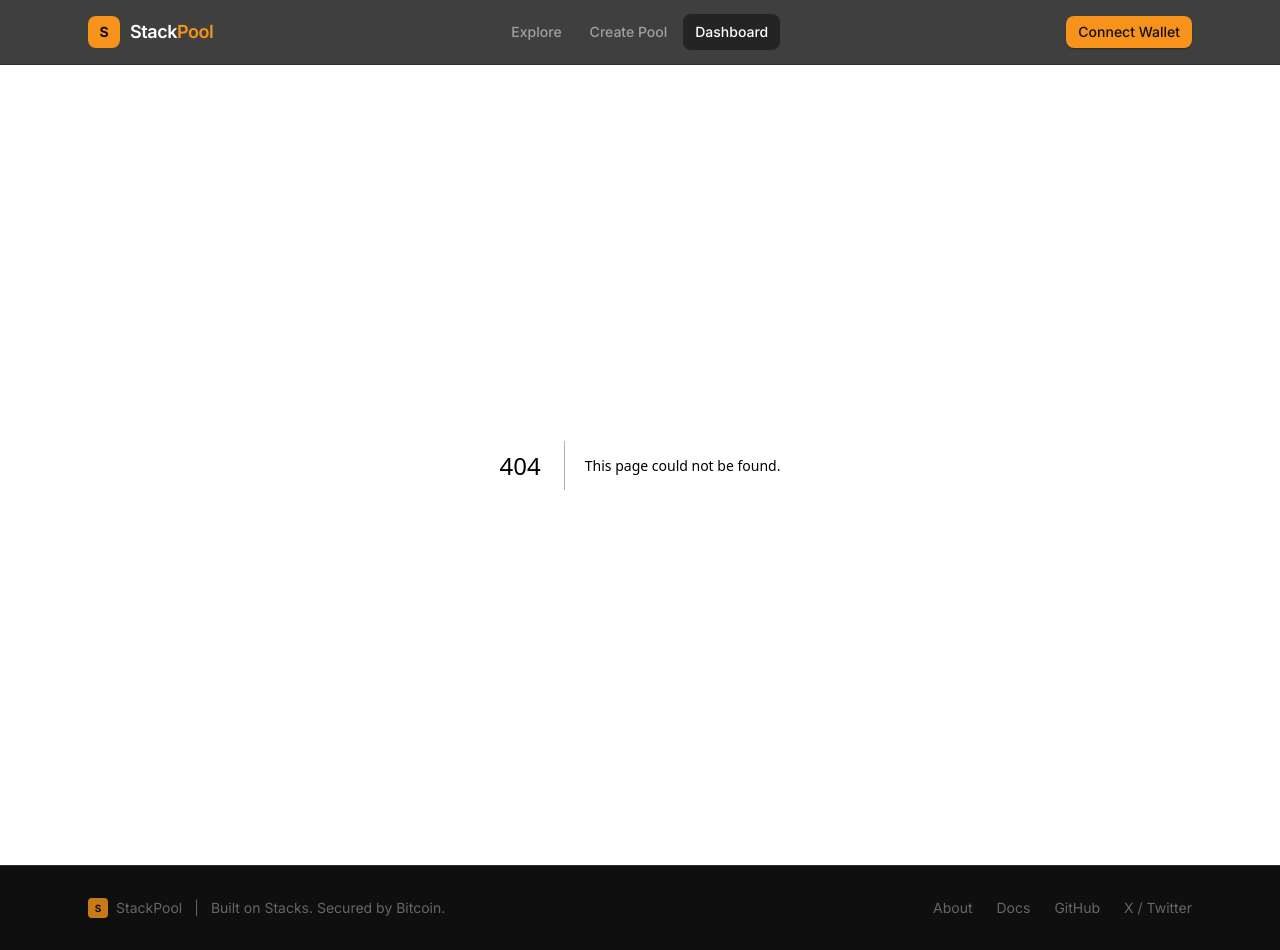
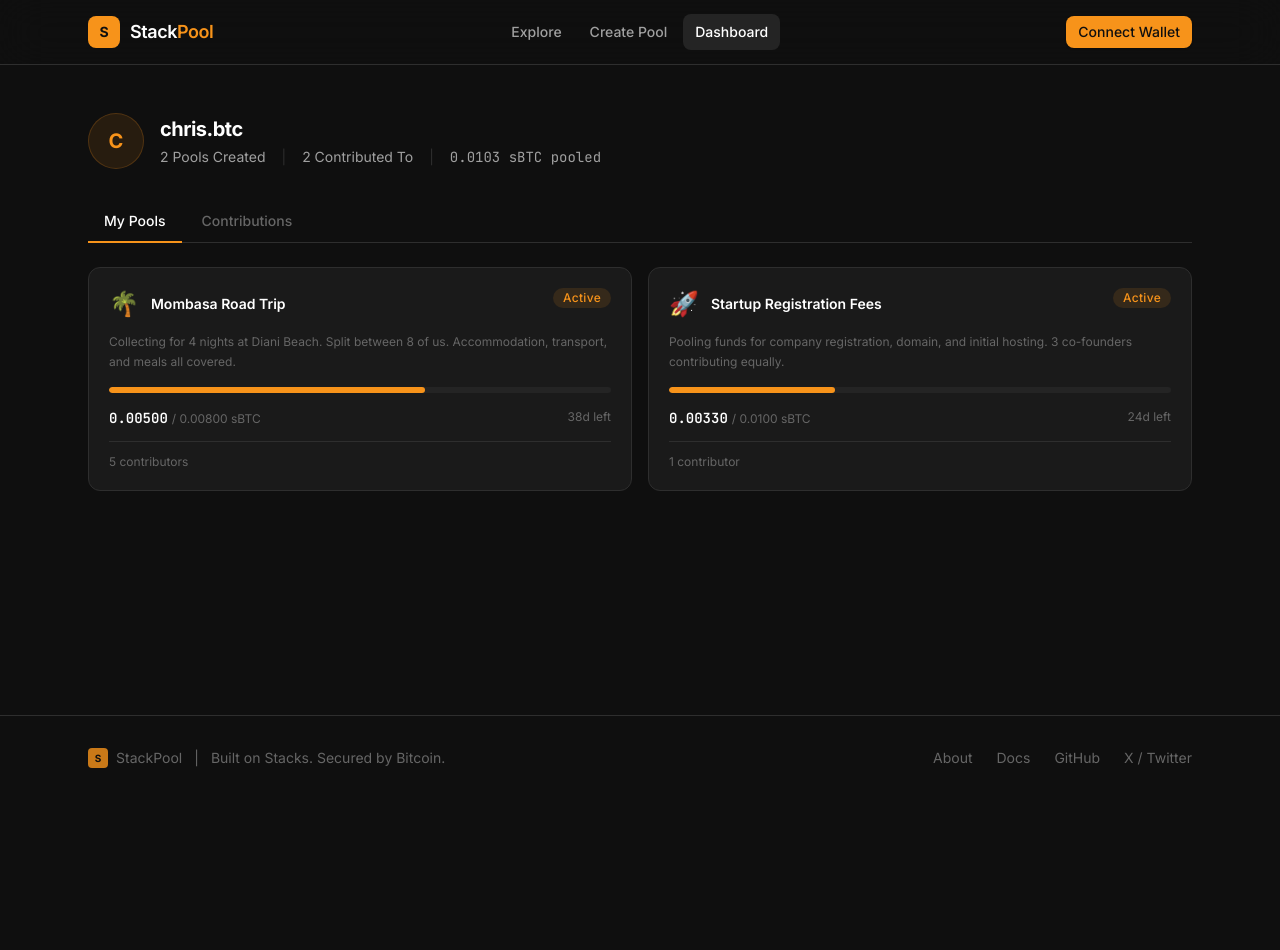
Before and after one commit to Thedongraphix/StackPool, a Next.js app: page /dashboard in a window 1280 px wide. Before the commit this address had no page. After the commit the page ends 800 px from the top, so only its background shows below. Built offline with nearby package versions, Linux system fonts and the light colour scheme.

Commit message:
feat: build My Pools dashboard with profile header and tabbed pool views
Profile section with stats, tabbed navigation between created and contributed
pools, pool card grid with contribution badges, and empty state with CTA.

```diff
--- /dev/null
+++ b/src/app/dashboard/page.tsx
@@ -0,0 +1,120 @@
+"use client";
+
+import { useState } from "react";
+import Link from "next/link";
+import { mockPools } from "@/lib/mockData";
+import { formatBtc, cn } from "@/lib/utils";
+import PoolCard from "@/components/pool/PoolCard";
+import Button from "@/components/ui/Button";
+
+export default function DashboardPage() {
+  const [tab, setTab] = useState<"created" | "contributed">("created");
+
+  // Mock: pools created by user
+  const myPools = mockPools.filter((p) => p.creator === "chris.btc" || p.creator === "founder.btc");
+  // Mock: pools user contributed to
+  const contributed = mockPools.filter((p) => p.id === "2" || p.id === "4");
+
+  const totalPooled = myPools.reduce((sum, p) => sum + p.currentAmount, 0) +
+    contributed.reduce((sum, p) => sum + 0.001, 0);
+
+  return (
+    <div className="mx-auto max-w-6xl px-4 sm:px-6 py-8 sm:py-12">
+      {/* Profile header */}
+      <div className="flex items-center gap-4 mb-8">
+        <div className="h-14 w-14 rounded-full bg-primary/10 border border-primary/20 flex items-center justify-center text-primary font-bold text-xl">
+          C
+        </div>
+        <div>
+          <h1 className="text-xl font-bold tracking-tight">chris.btc</h1>
+          <div className="flex items-center gap-4 mt-1 text-sm text-text-secondary">
+            <span>{myPools.length} Pools Created</span>
+            <span className="text-border">|</span>
+            <span>{contributed.length} Contributed To</span>
+            <span className="text-border">|</span>
+            <span className="font-mono">{formatBtc(totalPooled)} sBTC pooled</span>
+          </div>
+        </div>
+      </div>
+
+      {/* Tabs */}
+      <div className="flex items-center gap-1 mb-6 border-b border-border">
+        <button
+          onClick={() => setTab("created")}
+          className={cn(
+            "px-4 py-2.5 text-sm font-medium border-b-2 transition-colors -mb-px cursor-pointer",
+            tab === "created"
+              ? "border-primary text-text-primary"
+              : "border-transparent text-text-tertiary hover:text-text-secondary"
+          )}
+        >
+          My Pools
+        </button>
+        <button
+          onClick={() => setTab("contributed")}
+          className={cn(
+            "px-4 py-2.5 text-sm font-medium border-b-2 transition-colors -mb-px cursor-pointer",
+            tab === "contributed"
+              ? "border-primary text-text-primary"
+              : "border-transparent text-text-tertiary hover:text-text-secondary"
+          )}
+        >
+          Contributions
+        </button>
+      </div>
+
+      {/* Pool grid */}
+      {tab === "created" && (
+        <>
+          {myPools.length > 0 ? (
+            <div className="grid sm:grid-cols-2 gap-4 stagger-children">
+              {myPools.map((pool) => (
+                <PoolCard key={pool.id} pool={pool} />
+              ))}
+            </div>
+          ) : (
+            <EmptyState />
+          )}
+        </>
+      )}
+
+      {tab === "contributed" && (
+        <>
+          {contributed.length > 0 ? (
+            <div className="grid sm:grid-cols-2 gap-4 stagger-children">
+              {contributed.map((pool) => (
+                <div key={pool.id} className="relative">
+                  <PoolCard pool={pool} />
+                  <div className="absolute top-3 right-3">
+                    <span className="text-[10px] font-mono bg-surface-3 border border-border rounded-full px-2 py-0.5 text-text-tertiary">
+                      You: 0.001 sBTC
+                    </span>
+                  </div>
+                </div>
+              ))}
+            </div>
+          ) : (
+            <EmptyState />
+          )}
+        </>
+      )}
+    </div>
+  );
+}
+
+function EmptyState() {
+  return (
+    <div className="text-center py-16">
+      <div className="mx-auto w-16 h-16 rounded-2xl bg-surface-2 border border-border flex items-center justify-center mb-4">
+        <svg className="h-7 w-7 text-text-tertiary" fill="none" viewBox="0 0 24 24" stroke="currentColor" strokeWidth={1.5}>
+          <path strokeLinecap="round" strokeLinejoin="round" d="M20 7l-8-4-8 4m16 0l-8 4m8-4v10l-8 4m0-10L4 7m8 4v10M4 7v10l8 4" />
+        </svg>
+      </div>
+      <p className="text-sm text-text-secondary mb-1">No pools yet</p>
+      <p className="text-xs text-text-tertiary mb-6">Create your first one to get started.</p>
+      <Link href="/create">
+        <Button size="sm">Create a Pool</Button>
+      </Link>
+    </div>
+  );
+}
```
